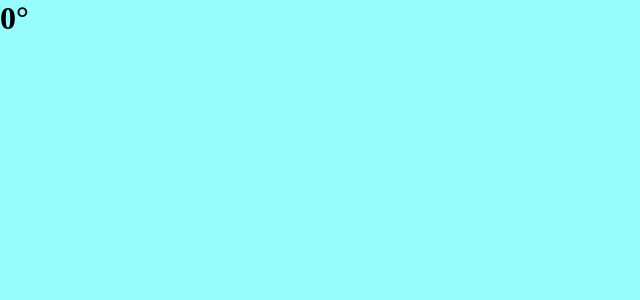
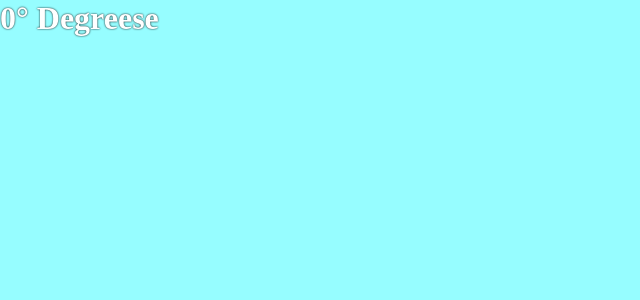
Before and after one commit to Vipershroom/weather_app, a React (Vite) app: page / in a window 1280 px wide. Shown: the top 300 px of the page, without its empty margins (0-640 px from the left). Built offline with nearby package versions, Linux system fonts and the light colour scheme.

Commit message:
Add text shadow

```diff
--- a/src/components/Planet.tsx
+++ b/src/components/Planet.tsx
@@ -3,7 +3,7 @@ import React from 'react'
 const Planet = () => {
     return (
         <div>
-            <h1>0°</h1>
+            <h1>0° Degreese</h1>
         </div>
     )
 }
--- a/src/components/styles/App.scss
+++ b/src/components/styles/App.scss
@@ -11,4 +11,6 @@ body {
 
 body {
     background-color: rgb(150, 253, 255);
+    color: white;
+    text-shadow: 0px 0px 2px rgba(0, 0, 0, 1);
 }
```
